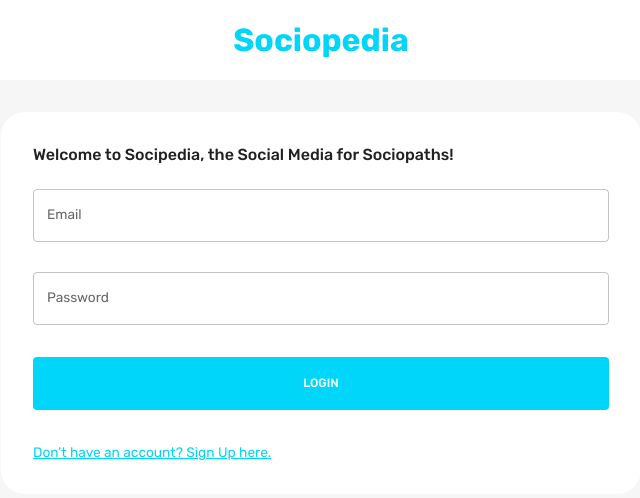
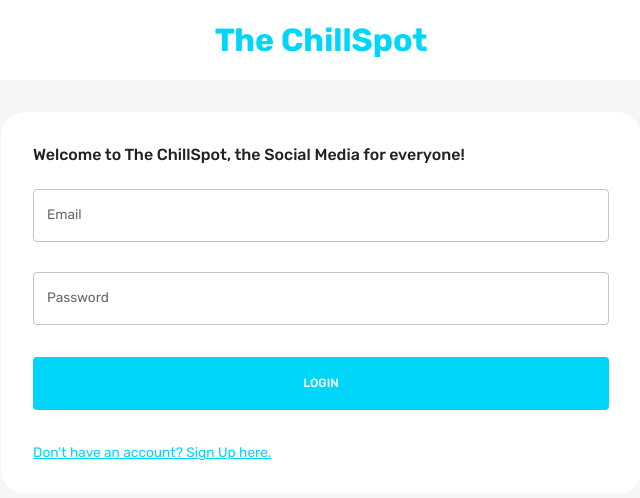
Before and after one commit to iam-hq/chillspot-client, a React (Create React App) app: page / in a window 1280 px wide. Shown: the top 498 px of the page, without its empty margins (319-959 px from the left). Built offline with nearby package versions, Linux system fonts and the light colour scheme; no server answers.

Commit message:
Update site title

```diff
--- a/public/index.html
+++ b/public/index.html
@@ -24,7 +24,7 @@
       work correctly both with client-side routing and a non-root public URL.
       Learn how to configure a non-root public URL by running `npm run build`.
     -->
-    <title>React App</title>
+    <title>The ChillSpot</title>
   </head>
   <body>
     <noscript>You need to enable JavaScript to run this app.</noscript>
--- a/src/App.js
+++ b/src/App.js
@@ -35,7 +35,7 @@ function App() {
                 textAlign="center"
               >
                 <Typography fontWeight="bold" fontSize="32px" color="primary">
-                  Sociopedia
+                  The ChillSpot
                 </Typography>
               </Box>
             ) : (
--- a/src/scenes/loginPage/index.jsx
+++ b/src/scenes/loginPage/index.jsx
@@ -14,7 +14,7 @@ const LoginPage = () => {
         backgroundColor={theme.palette.background.alt}
       >
         <Typography fontWeight="500" variant="h5" sx={{ mb: "1.5rem" }}>
-          Welcome to Socipedia, the Social Media for Sociopaths!
+          Welcome to The ChillSpot, the Social Media for everyone!
         </Typography>
         <Form />
       </Box>
--- a/src/scenes/navbar/index.jsx
+++ b/src/scenes/navbar/index.jsx
@@ -70,7 +70,7 @@ const Navbar = () => {
             },
           }}
         >
-          Sociopedia
+          The ChillSpot
         </Typography>
         {isNonMobileScreens && (
           <FlexBetween
```
